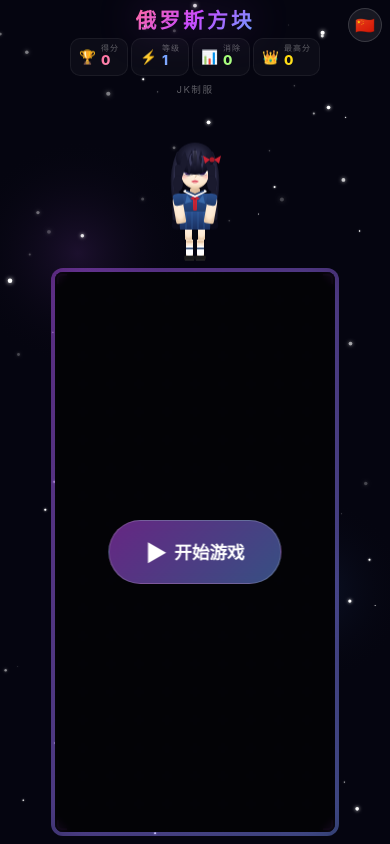
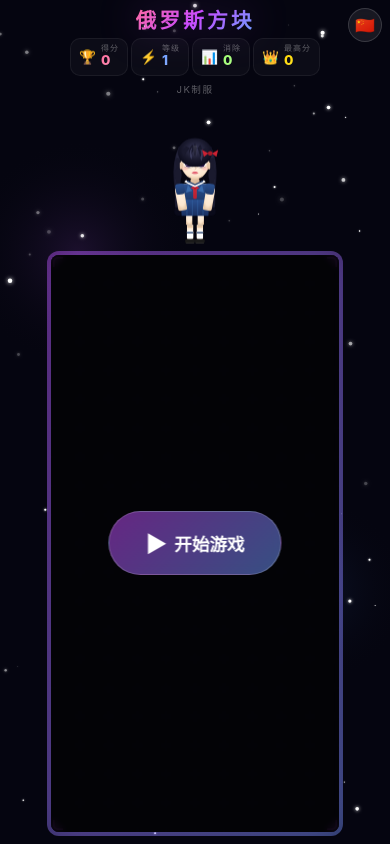
Before and after one commit to xiuhaotian/tetris-game, a Vue app: page / in a window 390 px wide. Built offline with nearby package versions, Linux system fonts and the light colour scheme.

Commit message:
fix: shorten bangs to not cover eyes, improve mobile iPhone layout

```diff
--- a/src/App.vue
+++ b/src/App.vue
@@ -825,11 +825,11 @@ kbd {
   .m-btn { width: 52px; height: 52px; font-size: 1.2rem; }
   .go-title { font-size: 1.6rem; }
   .go-num { font-size: 1.6rem; }
-  .board-section { flex: 1; min-height: 0; display: flex; flex-direction: column; align-items: center; }
-  .board-frame { width: auto; height: 100%; aspect-ratio: 328 / 648; }
-  .board-frame canvas { width: 100%; height: 100%; }
+  .board-section { flex: 1; min-height: 0; display: flex; justify-content: center; }
+  .board-frame { height: 100%; width: auto; aspect-ratio: 328 / 648; }
+  .board-frame canvas { width: 100%; height: 100%; display: block; }
   .right-panel { align-items: center; gap: 4px; }
-  .char-box canvas { width: 85px; height: auto; }
+  .char-box :deep(.char-svg) { width: 100px; height: auto; }
 }
 
 @media (max-width: 900px) {
--- a/src/components/PixelCharacter.vue
+++ b/src/components/PixelCharacter.vue
@@ -484,18 +484,18 @@ const armR = computed(() => {
         <!-- Main hair volume (top) -->
         <ellipse cx="0" cy="-41" rx="19" ry="16" fill="url(#hairGrad)" />
 
-        <!-- Bangs — side-swept strands -->
-        <path d="M-10,-48 Q-18,-36 -13,-22 Q-11,-28 -7,-38 Z" fill="#1A1A2E" />
-        <path d="M-3,-50 Q-10,-38 -6,-24 Q-4,-30 -2,-40 Z" fill="#1A1A2E" />
-        <path d="M0,-52 Q-4,-40 0,-28 Q2,-34 2,-44 Z" fill="#1A1A2E" />
-        <path d="M6,-50 Q10,-38 8,-26 Q6,-32 4,-42 Z" fill="#1A1A2E" />
-        <path d="M12,-46 Q17,-34 14,-24 Q12,-30 10,-38 Z" fill="#1A1A2E" />
+        <!-- Bangs — short swept strands, clearly above eyes -->
+        <path d="M-10,-48 Q-18,-40 -12,-36 Q-10,-42 -6,-46 Z" fill="#1A1A2E" />
+        <path d="M-3,-50 Q-10,-42 -5,-36 Q-3,-42 0,-46 Z" fill="#1A1A2E" />
+        <path d="M0,-52 Q-4,-44 0,-36 Q2,-42 2,-46 Z" fill="#1A1A2E" />
+        <path d="M6,-50 Q10,-42 6,-36 Q4,-42 3,-46 Z" fill="#1A1A2E" />
+        <path d="M12,-46 Q16,-40 12,-36 Q10,-40 8,-44 Z" fill="#1A1A2E" />
 
-        <!-- Side hair overlapping face -->
-        <rect x="-20" y="-35" width="7" height="22" rx="3" fill="#1A1A2E" />
-        <rect x="13" y="-35" width="7" height="22" rx="3" fill="#1A1A2E" />
-        <ellipse cx="-17" cy="-16" rx="5" ry="8" fill="#1A1A2E" />
-        <ellipse cx="17" cy="-16" rx="5" ry="8" fill="#1A1A2E" />
+        <!-- Side hair — moved outward to not cover eyes -->
+        <rect x="-22" y="-35" width="5" height="22" rx="2" fill="#1A1A2E" />
+        <rect x="17" y="-35" width="5" height="22" rx="2" fill="#1A1A2E" />
+        <ellipse cx="-19" cy="-16" rx="4" ry="8" fill="#1A1A2E" />
+        <ellipse cx="19" cy="-16" rx="4" ry="8" fill="#1A1A2E" />
 
         <!-- Hair highlights -->
         <path d="M-4,-46 Q-8,-40 -4,-33 L-3,-37 Q-5,-42 -3,-46 Z" fill="#3A3A5A" />
@@ -534,7 +534,9 @@ const armR = computed(() => {
 .char-svg {
   display: block;
   width: 112px;
-  height: 160px;
+  max-width: 100%;
+  height: auto;
+  aspect-ratio: 112 / 160;
   will-change: transform;
 }
 </style>
```
